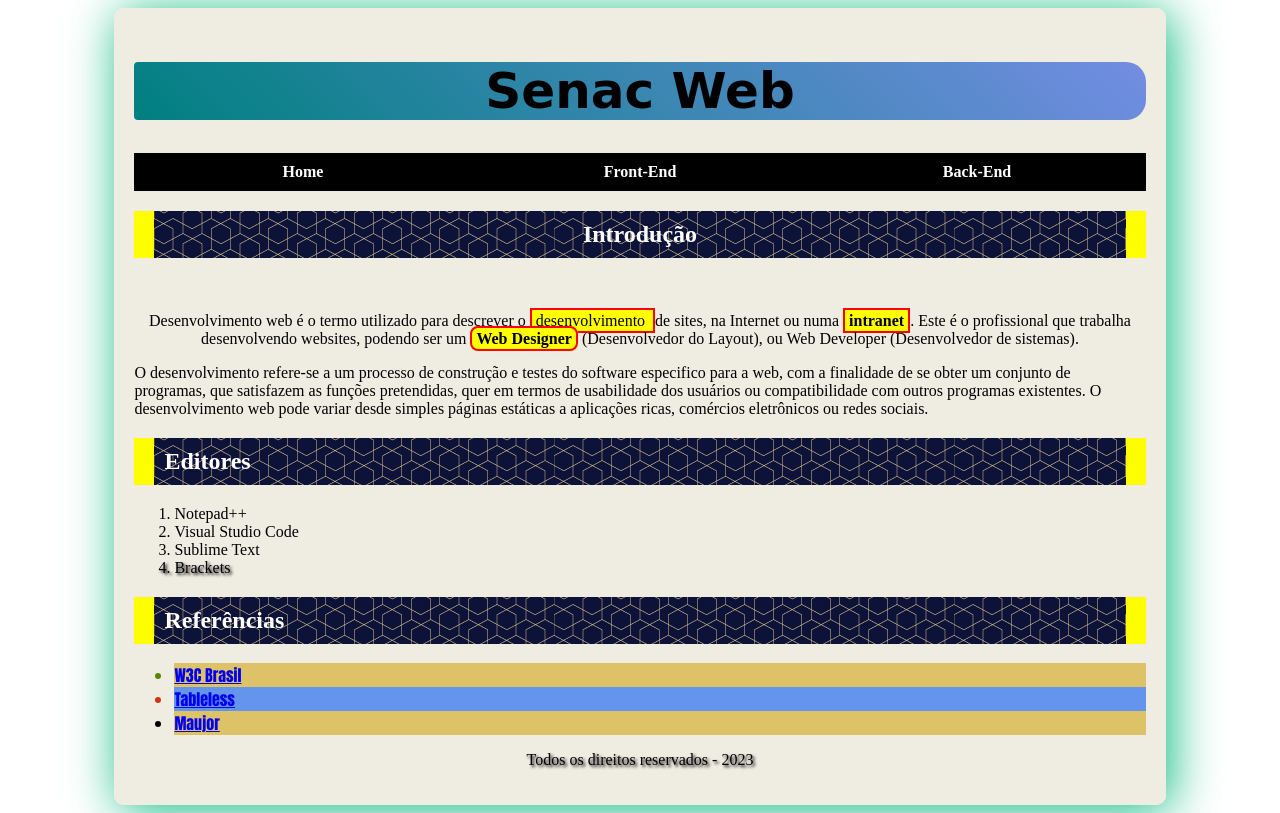
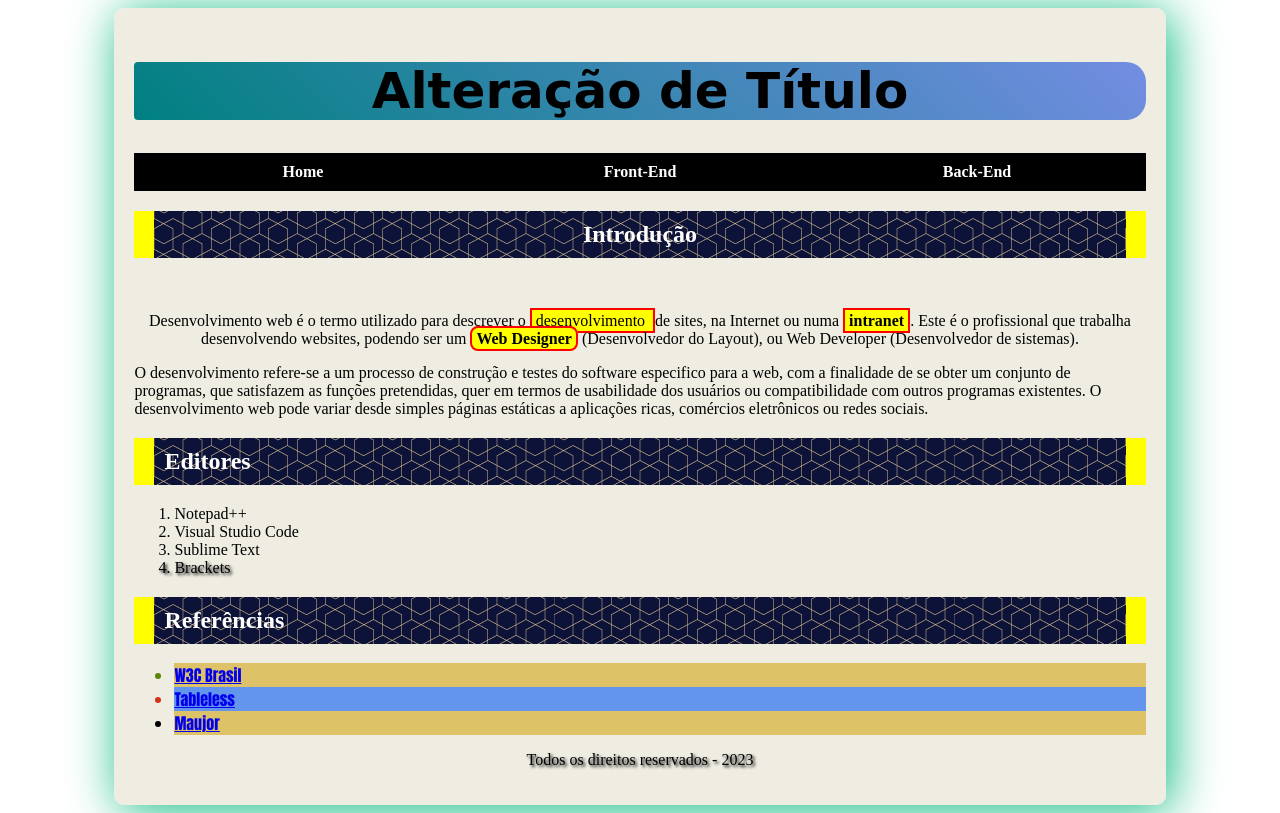
Before and after one commit to melissaJll/mini-site, a plain HTML site: page index.html in a window 1280 px wide. Drawn offline with Linux system fonts and the light colour scheme; a web font is replaced by a local one.

Commit message:
Alteração no titulo

```diff
--- a/index.html
+++ b/index.html
@@ -9,7 +9,7 @@
 <body>
 
 	<div id="container">
-        <h1>Senac Web</h1>
+        <h1>Alteração de Título</h1>
 
         <!-- Nav precisa estar na mesma linha para não dar espaço -->
         <nav><a href="index.html">Home</a><a href="front-end.html">Front-End</a><a href="back-end.html">Back-End</a></nav>
```
